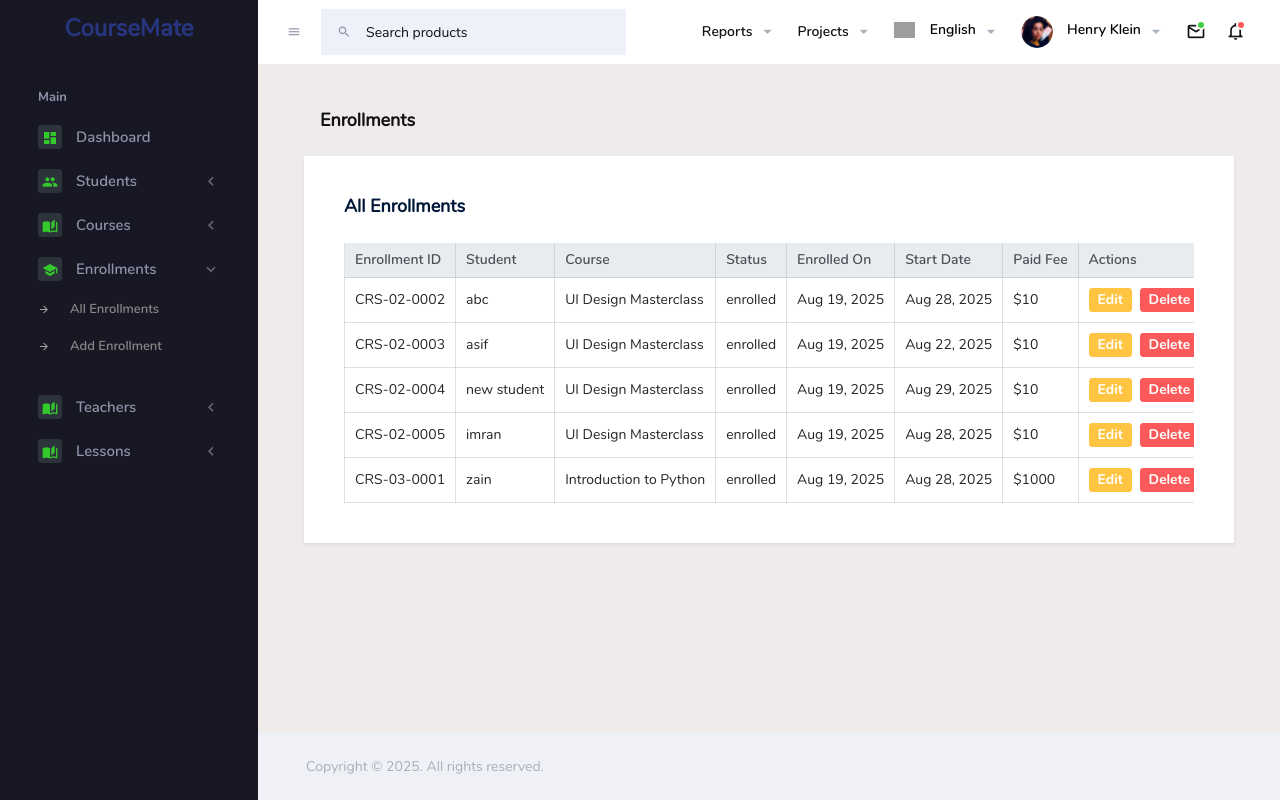
After one commit to khurram-Shahid09/CourseMat, a Django app: page /students/enrollments/ in a window 1280 px wide. The commit adds this page. Run offline with Django 5.2, Linux system fonts and the light colour scheme; a user stored in the database is signed in; data comes from the database, SQL or seed files in the repository; both versions use the stored data as it was after the commit; some libraries are stand-ins or nearby versions; grey boxes are pictures that could not be loaded.

Commit message:
working code

```diff
--- a/student/urls.py
+++ b/student/urls.py
@@ -21,6 +21,6 @@ from . import views
 
 urlpatterns = [
     path('admin/', admin.site.urls),
-    path('', views.home, name='home'),
+    # path('', views.home, name='home'),
     path('students/', include('student_record.urls')),
 ]
--- a/student_record/models.py
+++ b/student_record/models.py
@@ -125,7 +125,7 @@ class Teacher(models.Model):
 class Lesson(models.Model):
     title = models.CharField(max_length=255)
     content = models.TextField()
-    teacher = models.ForeignKey('Teacher', on_delete=models.CASCADE)
+    teacher = models.ForeignKey('Teacher', on_delete=models.CASCADE,blank=True, null=True)
     course = models.ForeignKey('Course', on_delete=models.CASCADE, blank=True, null=True)
     students = models.ManyToManyField('Student', blank=True)  # optional specific students
     created_at = models.DateTimeField(auto_now_add=True)
--- a/student_record/urls.py
+++ b/student_record/urls.py
@@ -26,6 +26,11 @@ urlpatterns = [
     path('courses/new/', views.course_create, name='course_create'),
    # path('enrollments/', views.enrollment_list, name='enrollment_list'),
     path('enrollments/new/', views.enrollment_create, name='enrollment_create'),
+    path('enrollments/', views.enrollment_list, name = 'enrollments'),
+     path('enrollment/<int:enrollment_id>/edit/', views.enrollment_edit, name='enrollment_edit'),
+    path('enrollment/<int:enrollment_id>/delete/', views.enrollment_delete, name='enrollment_delete'),
+      path('courses/edit/<int:course_id>/', views.edit_course, name='edit_course'),
+    path('courses/delete/<int:course_id>/', views.delete_course, name='delete_course'),
     path("dashboard", views.dashboard, name="dashboard"),
   #  path('forms/basic_elements/', views.basic_elements, name='basic_elements'),
     path('buttons/', views.buttons, name='buttons'),
--- a/student_record/views.py
+++ b/student_record/views.py
@@ -1,5 +1,5 @@
 from django import forms
-from django.http import HttpResponse, JsonResponse
+from django.http import HttpResponse, HttpResponseForbidden, JsonResponse
 from django.shortcuts import get_object_or_404, render, redirect
 from django.db.models import Count
 from .decorator import role_required
@@ -204,16 +204,91 @@ def course_create(request):
         form = CourseForm()
     return render(request, 'course/course_form.html', {'form': form})
 
+@login_required
+def edit_course(request, course_id):
+    if not (request.user.is_superuser or request.user.profile.role == 'admin'):
+        return HttpResponseForbidden("You are not allowed to edit courses")
+
+    course = get_object_or_404(Course, id=course_id)
+
+    if request.method == 'POST':
+        form = CourseForm(request.POST, instance=course)
+        if form.is_valid():
+            form.save()
+            return redirect('course_list')
+    else:
+        form = CourseForm(instance=course)
+
+    return render(request, 'pages/add_course.html', {'form': form, 'title': 'Edit Course'})
+
+@login_required
+def delete_course(request, course_id):
+    if not (request.user.is_superuser or request.user.profile.role == 'admin'):
+        return HttpResponseForbidden("You are not allowed to delete courses")
+
+    course = get_object_or_404(Course, id=course_id)
+    if request.method == 'POST':
+        course.delete()
+        return redirect('course_list')
+
+    return render(request, 'pages/course_list.html', {'course': course})
+
 def enrollment_create(request):
     if request.method == 'POST':
         form = EnrollmentForm(request.POST)
 
         if form.is_valid():
             form.save()
-            return redirect('dashboard')
+            if request.user.profile.role == 'student':
+                return redirect('student_dashboard')
+            else:
+                return redirect('dashboard')
     else:
         form = EnrollmentForm()
     return render(request, 'pages/enrollments.html', {'form': form})
+
+@login_required
+def enrollment_list(request):
+    user = request.user
+    if user.is_superuser or user.profile.role == 'admin':
+        enrollments = Enrollment.objects.select_related('student', 'course').all()
+    else:
+        enrollments = Enrollment.objects.filter(student=user.student).select_related('course')
+    return render(request, 'pages/enrollment_list.html', {'enrollments': enrollments})
+
+@login_required
+def enrollment_edit(request, enrollment_id):
+    if not (request.user.is_superuser or request.user.profile.role == 'admin'):
+        return HttpResponseForbidden("You are not allowed to edit enrollments")
+
+    enrollment = get_object_or_404(Enrollment, id=enrollment_id)
+
+    if request.method == "POST":
+        form = EnrollmentForm(request.POST, instance=enrollment)
+        if form.is_valid():
+            form.save()
+            return redirect('enrollments')
+    else:
+        form = EnrollmentForm(instance=enrollment)
+
+    return render(request, 'pages/enrollments.html', {'form': form, 'enrollment': enrollment})
+
+
+@login_required
+def enrollment_delete(request, enrollment_id):
+    if not (request.user.is_superuser or request.user.profile.role == 'admin'):
+        return HttpResponseForbidden("You are not allowed to delete enrollments")
+
+    enrollment = get_object_or_404(Enrollment, id=enrollment_id)
+
+    if request.method == "POST":
+        enrollment.delete()
+        return redirect('enrollments')
+
+    # Optional: show confirmation page (can also skip if using JS confirm)
+    return render(request, 'pages/enrollments.html', {'enrollment': enrollment})
+
+
 
 def student_edit(request, pk):
     student = get_object_or_404(Student, pk=pk)
@@ -237,55 +312,41 @@ def student_delete(request, pk):
 @login_required
 def send_lesson(request):
     user = request.user
-
-    # Determine teacher if user is a teacher
-    teacher = None
-    if hasattr(user, 'teacher_profile'):
-        teacher = user.teacher_profile
-
-    # Admin can send lesson too
+    teacher = getattr(user, 'teacher_profile', None)
     is_admin = user.profile.role == 'admin'
 
     if request.method == "POST":
-        # Pass teacher only if teacher is sending
         form = LessonForm(request.POST, teacher=teacher if teacher else None)
+
         course_id = request.POST.get('course')
-
         if course_id:
-            # Show only enrolled students for the selected course
             form.fields['students'].queryset = Student.objects.filter(enrollments__course_id=course_id)
 
         if form.is_valid():
             lesson = form.save(commit=False)
+
             if teacher:
-                lesson.teacher = teacher  # teacher assigned
+                lesson.teacher = teacher  # Assign teacher
             elif is_admin:
-                # Admin has to select a teacher from form if needed
-                selected_teacher_id = form.cleaned_data.get('teacher')
-                if selected_teacher_id:
-                    lesson.teacher = Teacher.objects.get(id=selected_teacher_id)
+                lesson.teacher = None  # Admin sent
             lesson.save()
             form.save_m2m()
             return redirect("send-lesson")
     else:
         form = LessonForm(teacher=teacher if teacher else None)
 
-        # If admin, show all courses and all students in dropdown
         if is_admin:
             form.fields['course'].queryset = Course.objects.all()
             form.fields['students'].queryset = Student.objects.all()
-            # Optional: let admin select teacher if lesson.teacher is required
-            form.fields['teacher'] = forms.ModelChoiceField(
-                queryset=Teacher.objects.all(),
-                required=False,
-                label="Assign Teacher",
-                widget=forms.Select(attrs={'class': 'form-control'})
-            )
+            form.fields.pop('teacher', None)  # Remove teacher field for admin
+
         elif teacher:
-            # Teacher: only show their courses
             form.fields['course'].queryset = teacher.courses.all()
 
-    return render(request, "pages/send_lesson.html", {"form": form})
+    return render(request, "pages/send_lesson.html", {"form": form, "is_admin": is_admin})
+
+
+
 
 
 @login_required
@@ -468,17 +529,23 @@ def login_user(request):
 
     return render(request, 'pages/login.html')
 
+from django.shortcuts import redirect
+
 def home_redirect(request):
+    if request.user.is_anonymous:
+        return redirect('login')
+
     if request.user.is_superuser:
-        return redirect('dashboard')  # Superuser goes to admin dashboard
+        return redirect('dashboard')
 
-    role = request.user.profile.role
+    role = getattr(request.user.profile, 'role', None)
     if role == 'student':
         return redirect('student_dashboard')
     elif role == 'teacher':
         return redirect('teacher_dashboard')
     else:
-        return redirect('dashboard')
+        return redirect('login')
+
 
 def register(request):
     credentials = None
--- a/templates/layout.html
+++ b/templates/layout.html
@@ -549,14 +549,36 @@
             <!-- Enrollments -->
             {% if request.user.is_superuser or request.user.profile.role == 'admin' or request.user.profile.role == 'student' %}
 <li class="nav-item">
-              <a class="nav-link" href="{% url "enrollment_create" %}">
-                <span class="icon-bg"
-                  ><i class="mdi mdi-school menu-icon"></i
-                ></span>
+  <a class="nav-link" data-toggle="collapse" href="#enrollments"
+     aria-expanded="{% if request.resolver_match.url_name in 'enrollment_list enroll_student my_enrollments' %}true{% else %}false{% endif %}"
+     aria-controls="enrollments">
+    <span class="icon-bg"><i class="mdi mdi-school menu-icon"></i></span>
     <span class="menu-title">Enrollments</span>
+    <i class="menu-arrow"></i>
   </a>
+  <div class="collapse {% if request.resolver_match.url_name in 'enrollment_list enroll_student my_enrollments' %}show{% endif %}" id="enrollments">
+    <ul class="nav flex-column sub-menu">
+      {% if request.user.is_superuser or request.user.profile.role == 'admin'   %}
+      <li class="nav-item">
+        <a class="nav-link {% if request.resolver_match.url_name == 'enrollment_list' %}active{% endif %}" href="{% url "enrollments" %}">All Enrollments</a>
+      </li>
+      <li class="nav-item">
+        <a class="nav-link {% if request.resolver_match.url_name == 'enroll_student' %}active{% endif %}" href="{% url 'enrollment_create' %}">Add Enrollment</a>
       </li>
       {% endif %}
+      {% if request.user.profile.role == 'student' %}
+      <li class="nav-item">
+        <a class="nav-link {% if request.resolver_match.url_name == 'my_enrollments' %}active{% endif %}" href="{% url "enrollments" %}">My Enrollments</a>
+      </li>
+       <li class="nav-item">
+        <a class="nav-link {% if request.resolver_match.url_name == 'enroll_student' %}active{% endif %}" href="{% url 'enrollment_create' %}">Add Enrollment</a>
+      </li>
+      {% endif %}
+    </ul>
+  </div>
+</li>
+{% endif %}
+
             {% if request.user.is_superuser or request.user.profile.role == 'admin' %}
              <li class="nav-item">
   <a
--- /dev/null
+++ b/templates/pages/enrollment_list.html
@@ -0,0 +1,90 @@
+{% extends "layout.html" %}
+{% load static %}
+
+{% block title %}Enrollments{% endblock %}
+
+{% block extra_css %}
+<link rel="stylesheet" href="{% static 'assets/vendors/mdi/css/materialdesignicons.min.css' %}">
+<link rel="stylesheet" href="{% static 'assets/css/style.css' %}">
+
+<style>
+.table-responsive { overflow-x: auto; -webkit-overflow-scrolling: touch; }
+.table th, .table td { padding: 10px; vertical-align: middle; word-break: break-word; }
+.card-title { font-weight: 600; margin-bottom: 15px; }
+.btn-action { padding: 4px 8px; font-size: 0.85rem; margin-right: 4px; }
+</style>
+{% endblock %}
+
+{% block content %}
+<div class="page-header">
+    <h3 class="page-title">Enrollments</h3>
+</div>
+
+<div class="row">
+    <div class="col-12">
+        <div class="card shadow-sm">
+            <div class="card-body">
+                <h4 class="card-title">
+    {% if request.user.is_superuser or request.user.profile.role == 'admin' %}
+        All Enrollments
+    {% elif request.user.profile.role == 'student' %}
+        My Enrollments
+    {% else %}
+        Recent Enrollments
+    {% endif %}
+</h4>
+
+                <div class="table-responsive">
+                    <table class="table table-bordered table-hover">
+                        <thead class="thead-light">
+                            <tr>
+                                <th>Enrollment ID</th>
+                                {% if request.user.is_superuser or request.user.profile.role == 'admin' %}
+                                <th>Student</th>
+                                {% endif %}
+                                <th>Course</th>
+                                <th>Status</th>
+                                <th>Enrolled On</th>
+                                <th>Start Date</th>
+                                <th>Paid Fee</th>
+                                {% if request.user.is_superuser or request.user.profile.role == 'admin' %}
+                                <th>Actions</th>
+                                {% endif %}
+                            </tr>
+                        </thead>
+                        <tbody>
+                            {% for enrollment in enrollments %}
+                            <tr>
+                                <td>{{ enrollment.roll_number }}</td>
+                                {% if request.user.is_superuser or request.user.profile.role == 'admin' %}
+                                <td>{{ enrollment.student.name }}</td>
+                                {% endif %}
+                                <td>{{ enrollment.course.title }}</td>
+                                <td>{{ enrollment.status }}</td>
+                                <td>{{ enrollment.enrolled_on|date:"M d, Y" }}</td>
+                                <td>{{ enrollment.start_date|date:"M d, Y" }}</td>
+                                <td>${{ enrollment.fee_at_enrollment }}</td>
+                                {% if request.user.is_superuser or request.user.profile.role == 'admin' %}
+                                <td>
+                                    <a href="{% url 'enrollment_edit' enrollment.id %}" class="btn btn-sm btn-warning btn-action">Edit</a>
+<form action="{% url 'enrollment_delete' enrollment.id %}" method="post" style="display:inline;">
+    {% csrf_token %}
+    <button type="submit" class="btn btn-sm btn-danger btn-action" onclick="return confirm('Are you sure you want to delete this enrollment?');">Delete</button>
+</form>
+
+                                </td>
+                                {% endif %}
+                            </tr>
+                            {% empty %}
+                            <tr>
+                                <td colspan="{% if request.user.is_superuser or request.user.profile.role == 'admin' %}8{% else %}6{% endif %}" class="text-center text-muted">No enrollments found</td>
+                            </tr>
+                            {% endfor %}
+                        </tbody>
+                    </table>
+                </div>
+            </div>
+        </div>
+    </div>
+</div>
+{% endblock %}
```
Also changed, not shown: student_record/forms.py (+13 -13 lines), templates/pages/course_list.html (+33 -62 lines), templates/pages/lessons.html (+8 -1 lines), db.sqlite3, student_record/migrations/0002_alter_lesson_teacher.py (added). Lines whose indentation alone changed are shown as unchanged.
